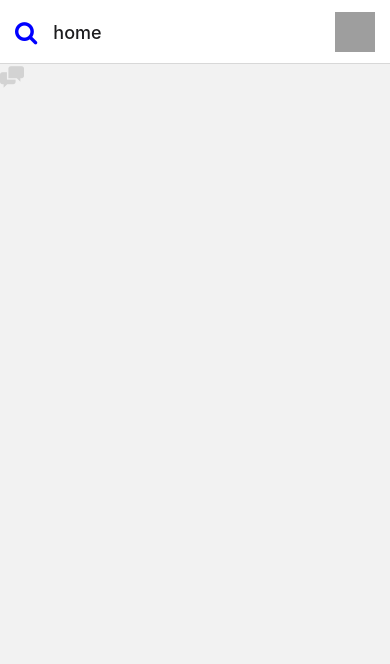
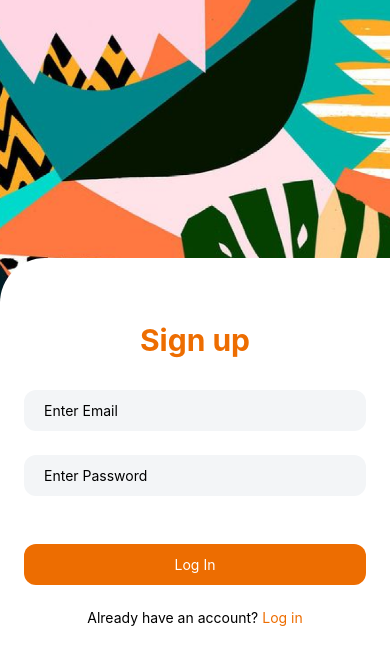
Before and after one commit to jonathan-baraza/Native-ChatApp, a React Native app: screen / in a window 390 px wide. Shown: the top 664 px of the page. Built offline with nearby package versions, Linux system fonts and the light colour scheme; grey boxes are pictures that could not be loaded.

Commit message:
feat: auth user context

```diff
--- a/App.tsx
+++ b/App.tsx
@@ -1,5 +1,5 @@
-import React from "react";
-import { View, Text } from "react-native";
+import { useState, createContext, useContext, useEffect } from "react";
+import { View, ActivityIndicator, Text } from "react-native";
 import { StatusBar } from "expo-status-bar";
 import { NavigationContainer } from "@react-navigation/native";
 import { createStackNavigator } from "@react-navigation/stack";
@@ -7,13 +7,25 @@ import Chat from "./screens/Chat";
 import Login from "./screens/Login";
 import Signup from "./screens/Signup";
 import Home from "./screens/Home";
+import { auth } from "./config/firebase";
+import { onAuthStateChanged } from "firebase/auth";
 
 const Stack = createStackNavigator();
+const AuthenticatedUserContext = createContext({});
+
+const AuthenticatedUserProvider = ({ children }: any) => {
+  const [user, setUser] = useState(null);
+  return (
+    <AuthenticatedUserContext.Provider value={{ user, setUser }}>
+      {children}
+    </AuthenticatedUserContext.Provider>
+  );
+};
 
 function ChatStack() {
   return (
     <Stack.Navigator>
-      <Stack.Screen name="home" component={Home} />
+      {/* <Stack.Screen name="home" component={Home} /> */}
       <Stack.Screen
         options={{
           headerShown: false,
```
